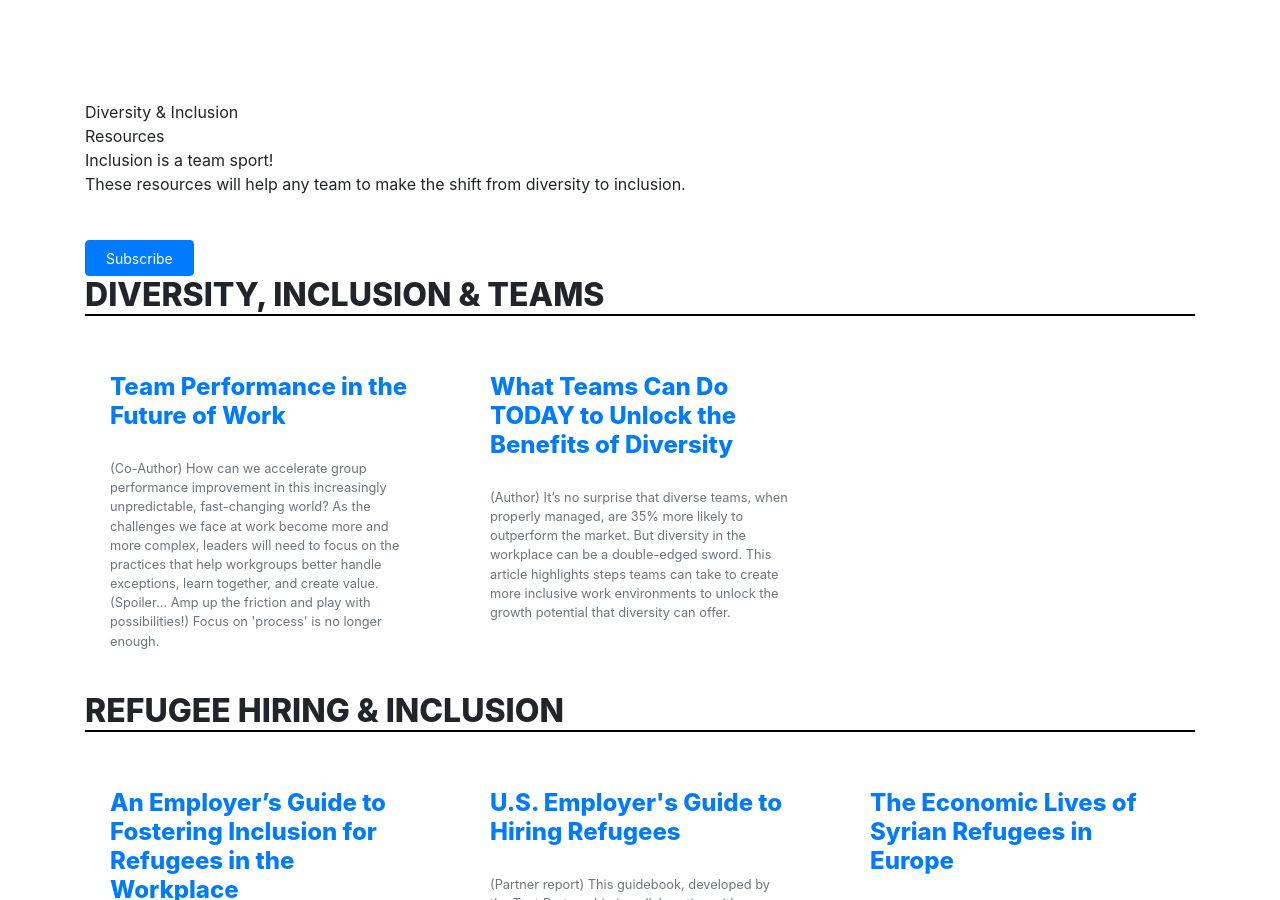
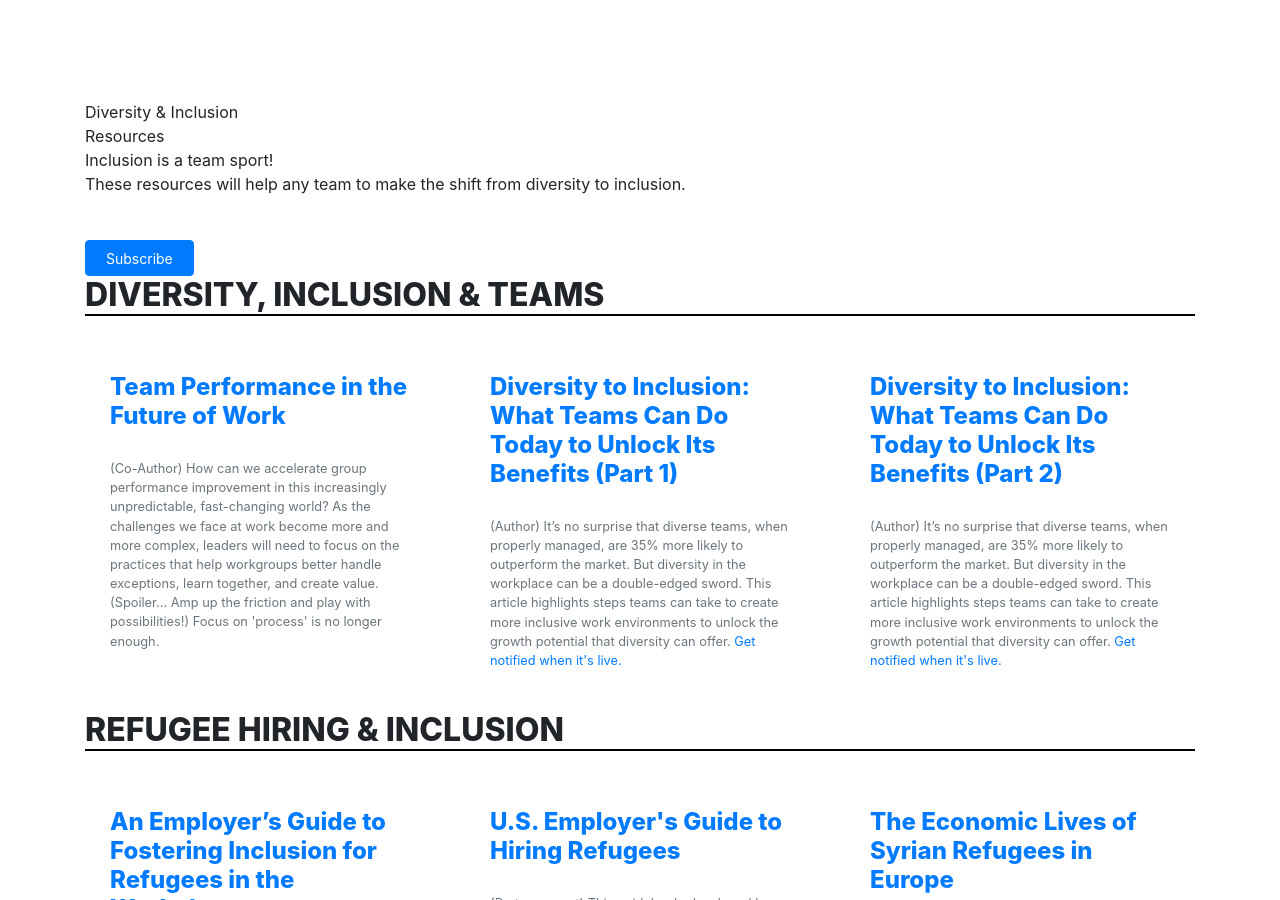
Before and after one commit to dalkat/dalkat.github.io, a Jekyll site: the page built from inclusion.md, in a window 1280 px wide and 900 px high. Built offline with Jekyll 4.4.1, drawn with Linux system fonts in a browser that asks for light colours; nearby versions of some CDN libraries; some web fonts are replaced; library files that are not in the unit come from our copies.

Commit message:
added inclusion article

```diff
--- a/_data/inclusion.yml
+++ b/_data/inclusion.yml
@@ -11,11 +11,14 @@ services1:
       text: (Co-Author) How can we accelerate group performance improvement in this increasingly unpredictable, fast-changing world? As the challenges we face at work become more and more complex, leaders will need to focus on the practices that help workgroups better handle exceptions, learn together, and create value. (Spoiler... Amp up the friction and play with possibilities!) Focus on 'process' is no longer enough.
       img: img/content/team_thumb.jpg
       url: https://daliakatan.com/for-you/report-teams
-    - heading: What Teams Can Do TODAY to Unlock the Benefits of Diversity
-      text: (Author) It’s no surprise that diverse teams, when properly managed, are 35% more likely to outperform the market. But diversity in the workplace can be a double-edged sword. This article highlights steps teams can take to create more inclusive work environments to unlock the growth potential that diversity can offer.
-      img: img/content/inclusionsoon_thumb.jpg
+    - heading: 'Diversity to Inclusion: What Teams Can Do Today to Unlock Its Benefits (Part 1)'
+      text: (Author) It’s no surprise that diverse teams, when properly managed, are 35% more likely to outperform the market. But diversity in the workplace can be a double-edged sword. This article highlights steps teams can take to create more inclusive work environments to unlock the growth potential that diversity can offer. <a href="https://docs.google.com/forms/d/e/1FAIpQLSeChwFAJL93r95q13NO9nk5B1KXZ7NNZu5665wpOpsA4CPWWA/viewform">Get notified when it's live.</a>
+      img: img/content/inclusion1_soon_thumb.jpg
       url: ''
-
+    - heading: 'Diversity to Inclusion: What Teams Can Do Today to Unlock Its Benefits (Part 2)'
+      text: (Author) It’s no surprise that diverse teams, when properly managed, are 35% more likely to outperform the market. But diversity in the workplace can be a double-edged sword. This article highlights steps teams can take to create more inclusive work environments to unlock the growth potential that diversity can offer.  <a href="https://docs.google.com/forms/d/e/1FAIpQLSeChwFAJL93r95q13NO9nk5B1KXZ7NNZu5665wpOpsA4CPWWA/viewform">Get notified when it's live.</a>
+      img: img/content/inclusion2_soon_thumb.jpg
+      url: ''
 
 
 services2:
```
Also changed, not shown: assets/img/content/inclusion1_soon_thumb.jpg (added), assets/img/content/inclusion1_thumb.jpg (added), assets/img/content/inclusion2_soon_thumb.jpg (added), assets/img/content/inclusion2_thumb.jpg (added), assets/img/content/inclusion_thumb.jpg (deleted), assets/img/content/inclusionsoon_thumb.jpg (deleted).
